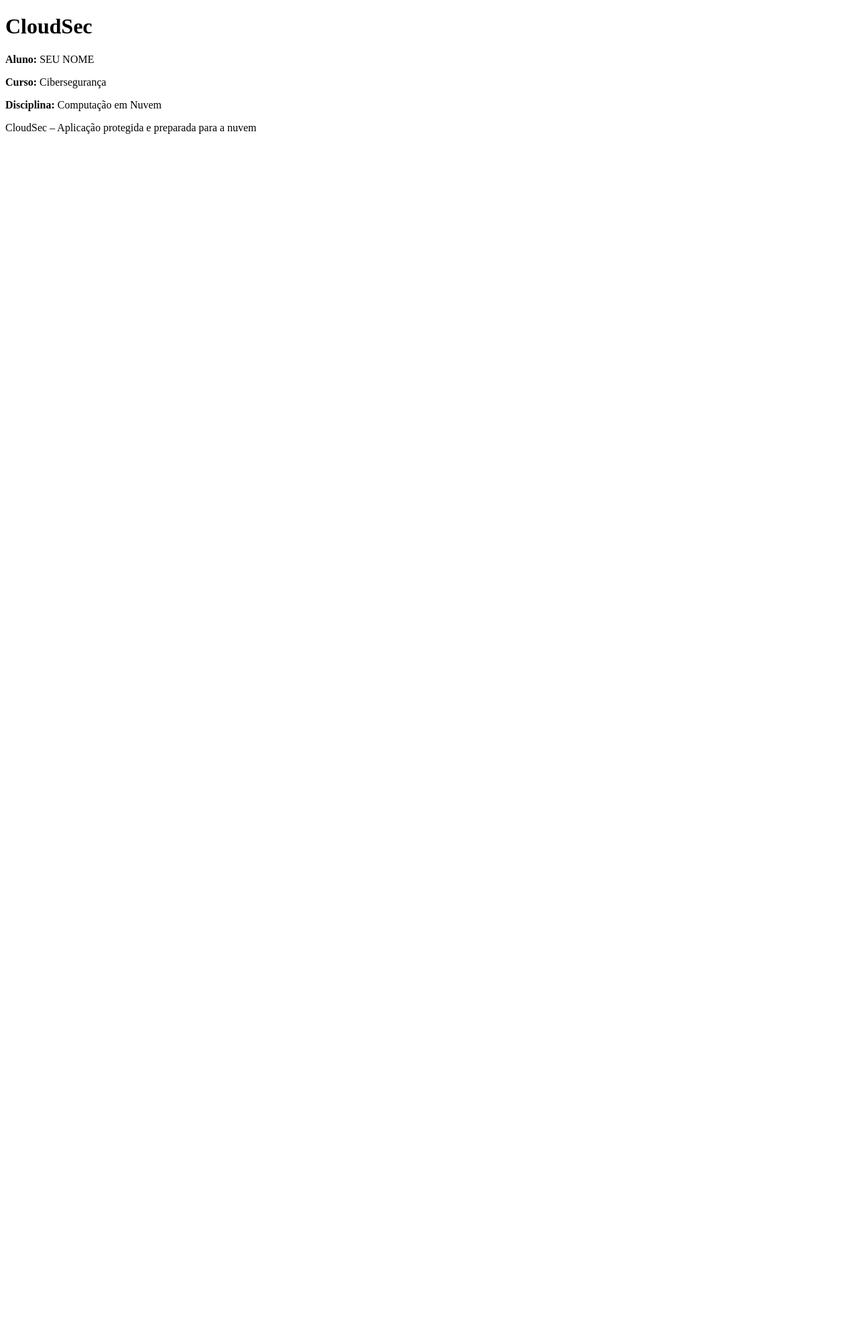
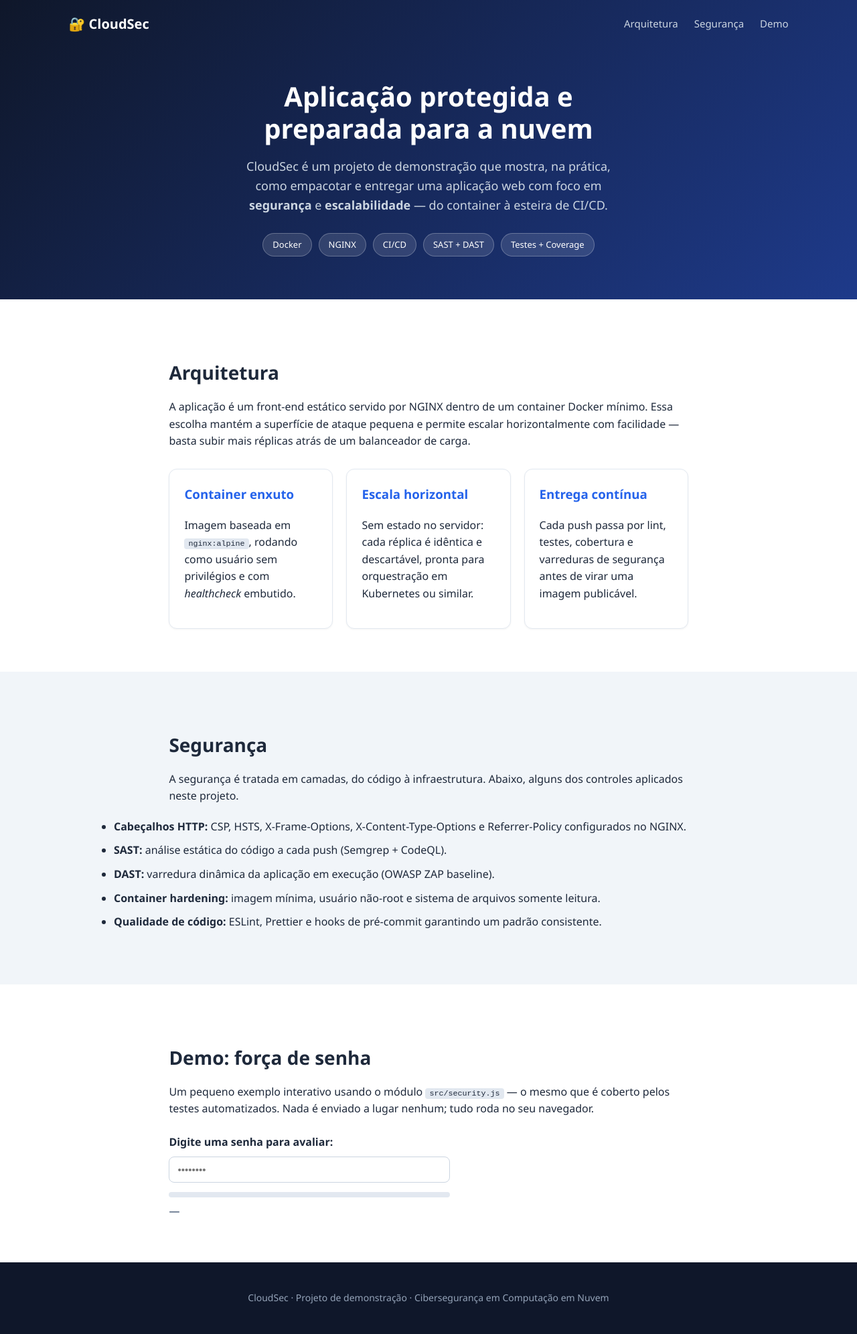
Before and after one commit to lucasrennok/cloudsec, a website: page index.html in a window 1280 px wide. Shown: the whole page at 67% size. Before the commit the page ends 800 px from the top, so only its background shows below. Drawn offline with Linux system fonts and the light colour scheme.

Commit message:
Amplia site, endurece Docker/NGINX e adiciona CI (SAST, DAST, testes e cobertura)

```diff
--- a/index.html
+++ b/index.html
@@ -1,16 +1,141 @@
-<!DOCTYPE html>
+<!doctype html>
 <html lang="pt-BR">
   <head>
-    <meta charset="UTF-8">
-    <title>CloudSec</title>
+    <meta charset="UTF-8" />
+    <meta name="viewport" content="width=device-width, initial-scale=1.0" />
+    <meta
+      name="description"
+      content="CloudSec — aplicação front-end de demonstração, protegida e preparada para a nuvem."
+    />
+    <title>CloudSec — Arquitetura segura e escalável</title>
+    <link rel="stylesheet" href="src/styles.css" />
   </head>
   <body>
-    <h1>CloudSec</h1>
-    <p><strong>Aluno:</strong> SEU NOME</p>
-    <p><strong>Curso:</strong> Cibersegurança</p>
-    <p><strong>Disciplina:</strong> Computação em Nuvem</p>
+    <header class="hero">
+      <nav class="nav">
+        <span class="brand">🔐 CloudSec</span>
+        <ul>
+          <li><a href="#arquitetura">Arquitetura</a></li>
+          <li><a href="#seguranca">Segurança</a></li>
+          <li><a href="#demo">Demo</a></li>
+        </ul>
+      </nav>
+      <div class="hero-content">
+        <h1>Aplicação protegida e preparada para a nuvem</h1>
         <p>
-        CloudSec – Aplicação protegida e preparada para a nuvem
+          CloudSec é um projeto de demonstração que mostra, na prática, como empacotar e
+          entregar uma aplicação web com foco em
+          <strong>segurança</strong> e <strong>escalabilidade</strong> — do container à
+          esteira de CI/CD.
         </p>
+        <div class="badges">
+          <span class="badge">Docker</span>
+          <span class="badge">NGINX</span>
+          <span class="badge">CI/CD</span>
+          <span class="badge">SAST + DAST</span>
+          <span class="badge">Testes + Coverage</span>
+        </div>
+      </div>
+    </header>
+
+    <main>
+      <section id="arquitetura" class="section">
+        <h2>Arquitetura</h2>
+        <p>
+          A aplicação é um front-end estático servido por NGINX dentro de um container
+          Docker mínimo. Essa escolha mantém a superfície de ataque pequena e permite
+          escalar horizontalmente com facilidade — basta subir mais réplicas atrás de um
+          balanceador de carga.
+        </p>
+        <div class="cards">
+          <article class="card">
+            <h3>Container enxuto</h3>
+            <p>
+              Imagem baseada em <code>nginx:alpine</code>, rodando como usuário sem
+              privilégios e com <em>healthcheck</em> embutido.
+            </p>
+          </article>
+          <article class="card">
+            <h3>Escala horizontal</h3>
+            <p>
+              Sem estado no servidor: cada réplica é idêntica e descartável, pronta para
+              orquestração em Kubernetes ou similar.
+            </p>
+          </article>
+          <article class="card">
+            <h3>Entrega contínua</h3>
+            <p>
+              Cada push passa por lint, testes, cobertura e varreduras de segurança antes
+              de virar uma imagem publicável.
+            </p>
+          </article>
+        </div>
+      </section>
+
+      <section id="seguranca" class="section section-alt">
+        <h2>Segurança</h2>
+        <p>
+          A segurança é tratada em camadas, do código à infraestrutura. Abaixo, alguns dos
+          controles aplicados neste projeto.
+        </p>
+        <ul class="feature-list">
+          <li>
+            <strong>Cabeçalhos HTTP:</strong> CSP, HSTS, X-Frame-Options,
+            X-Content-Type-Options e Referrer-Policy configurados no NGINX.
+          </li>
+          <li>
+            <strong>SAST:</strong> análise estática do código a cada push (Semgrep +
+            CodeQL).
+          </li>
+          <li>
+            <strong>DAST:</strong> varredura dinâmica da aplicação em execução (OWASP ZAP
+            baseline).
+          </li>
+          <li>
+            <strong>Container hardening:</strong> imagem mínima, usuário não-root e
+            sistema de arquivos somente leitura.
+          </li>
+          <li>
+            <strong>Qualidade de código:</strong> ESLint, Prettier e hooks de pré-commit
+            garantindo um padrão consistente.
+          </li>
+        </ul>
+      </section>
+
+      <section id="demo" class="section">
+        <h2>Demo: força de senha</h2>
+        <p>
+          Um pequeno exemplo interativo usando o módulo
+          <code>src/security.js</code> — o mesmo que é coberto pelos testes automatizados.
+          Nada é enviado a lugar nenhum; tudo roda no seu navegador.
+        </p>
+        <div class="demo">
+          <label for="pw">Digite uma senha para avaliar:</label>
+          <input type="password" id="pw" autocomplete="off" placeholder="••••••••" />
+          <div class="meter"><div id="meter-bar" class="meter-bar"></div></div>
+          <p id="pw-label" class="pw-label">—</p>
+        </div>
+      </section>
+    </main>
+
+    <footer class="footer">
+      <p>CloudSec · Projeto de demonstração · Cibersegurança em Computação em Nuvem</p>
+    </footer>
+
+    <script type="module">
+      import { passwordScore, passwordStrengthLabel } from "./src/security.js";
+
+      const input = document.getElementById("pw");
+      const bar = document.getElementById("meter-bar");
+      const label = document.getElementById("pw-label");
+      const colors = ["#ef4444", "#f97316", "#eab308", "#22c55e", "#16a34a"];
+
+      input.addEventListener("input", () => {
+        const score = passwordScore(input.value);
+        bar.style.width = `${(score / 4) * 100}%`;
+        bar.style.background = colors[score];
+        label.textContent = input.value ? passwordStrengthLabel(input.value) : "—";
+      });
+    </script>
   </body>
 </html>
--- /dev/null
+++ b/src/security.js
@@ -0,0 +1,55 @@
+// Pequeno módulo de utilidades de segurança usado pela página e coberto por
+// testes. São funções puras — fáceis de testar e sem dependências de DOM.
+
+/** Escapa caracteres especiais para evitar injeção de HTML (XSS básico). */
+export function escapeHtml(input) {
+  if (typeof input !== "string") return "";
+  return input
+    .replace(/&/g, "&amp;")
+    .replace(/</g, "&lt;")
+    .replace(/>/g, "&gt;")
+    .replace(/"/g, "&quot;")
+    .replace(/'/g, "&#39;");
+}
+
+/** Cabeçalhos de segurança HTTP que a aplicação deve sempre enviar. */
+export const REQUIRED_SECURITY_HEADERS = [
+  "content-security-policy",
+  "x-content-type-options",
+  "x-frame-options",
+  "referrer-policy",
+  "strict-transport-security",
+];
+
+/** Verifica se um conjunto de cabeçalhos cobre todos os exigidos. */
+export function hasAllSecurityHeaders(headers = {}) {
+  const present = new Set(Object.keys(headers).map((h) => h.toLowerCase()));
+  return REQUIRED_SECURITY_HEADERS.every((h) => present.has(h));
+}
+
+/**
+ * Calcula a força de uma senha (0 a 4) a partir de critérios simples:
+ * tamanho, letras minúsculas/maiúsculas, números e símbolos.
+ */
+export function passwordScore(password) {
+  if (typeof password !== "string" || password.length === 0) return 0;
+  let score = 0;
+  if (password.length >= 8) score++;
+  if (password.length >= 12) score++;
+  if (/[a-z]/.test(password) && /[A-Z]/.test(password)) score++;
+  if (/\d/.test(password)) score++;
+  if (/[^A-Za-z0-9]/.test(password)) score++;
+  return Math.min(score, 4);
+}
+
+const STRENGTH_LABELS = ["Muito fraca", "Fraca", "Razoável", "Boa", "Forte"];
+
+/** Rótulo legível para a força da senha. */
+export function passwordStrengthLabel(password) {
+  return STRENGTH_LABELS[passwordScore(password)];
+}
+
+/** Uma senha é considerada aceitável a partir do score 3. */
+export function isStrongPassword(password) {
+  return passwordScore(password) >= 3;
+}
--- /dev/null
+++ b/src/styles.css
@@ -0,0 +1,218 @@
+:root {
+  --bg: #0f172a;
+  --bg-alt: #f1f5f9;
+  --accent: #2563eb;
+  --accent-2: #06b6d4;
+  --text: #1e293b;
+  --muted: #64748b;
+  --card: #ffffff;
+}
+
+* {
+  box-sizing: border-box;
+}
+
+body {
+  margin: 0;
+  font-family: "Segoe UI", Roboto, Helvetica, Arial, sans-serif;
+  color: var(--text);
+  line-height: 1.6;
+}
+
+/* ---------- Hero ---------- */
+.hero {
+  background: linear-gradient(135deg, var(--bg), #1e3a8a);
+  color: #e2e8f0;
+  padding: 0 0 64px;
+}
+
+.nav {
+  display: flex;
+  justify-content: space-between;
+  align-items: center;
+  padding: 20px 8%;
+}
+
+.nav .brand {
+  font-size: 20px;
+  font-weight: 700;
+  color: #fff;
+}
+
+.nav ul {
+  display: flex;
+  gap: 24px;
+  list-style: none;
+  margin: 0;
+  padding: 0;
+}
+
+.nav a {
+  color: #cbd5e1;
+  text-decoration: none;
+  font-size: 15px;
+}
+
+.nav a:hover {
+  color: #fff;
+}
+
+.hero-content {
+  max-width: 760px;
+  margin: 48px auto 0;
+  padding: 0 8%;
+  text-align: center;
+}
+
+.hero-content h1 {
+  font-size: 40px;
+  line-height: 1.2;
+  margin-bottom: 16px;
+  color: #fff;
+}
+
+.hero-content p {
+  font-size: 18px;
+  color: #cbd5e1;
+}
+
+.badges {
+  margin-top: 28px;
+  display: flex;
+  flex-wrap: wrap;
+  gap: 10px;
+  justify-content: center;
+}
+
+.badge {
+  background: rgba(255, 255, 255, 0.12);
+  border: 1px solid rgba(255, 255, 255, 0.25);
+  color: #fff;
+  padding: 6px 14px;
+  border-radius: 999px;
+  font-size: 13px;
+}
+
+/* ---------- Sections ---------- */
+.section {
+  max-width: 980px;
+  margin: 0 auto;
+  padding: 64px 8%;
+}
+
+.section-alt {
+  background: var(--bg-alt);
+  max-width: none;
+  padding-left: 0;
+  padding-right: 0;
+}
+
+.section-alt > * {
+  max-width: 980px;
+  margin-left: auto;
+  margin-right: auto;
+  padding-left: 8%;
+  padding-right: 8%;
+}
+
+h2 {
+  font-size: 28px;
+  margin-bottom: 8px;
+}
+
+.cards {
+  display: grid;
+  grid-template-columns: repeat(auto-fit, minmax(220px, 1fr));
+  gap: 20px;
+  margin-top: 28px;
+}
+
+.card {
+  background: var(--card);
+  border: 1px solid #e2e8f0;
+  border-radius: 12px;
+  padding: 22px;
+  box-shadow: 0 1px 3px rgba(0, 0, 0, 0.05);
+}
+
+.card h3 {
+  margin-top: 0;
+  color: var(--accent);
+}
+
+.feature-list {
+  margin-top: 20px;
+  padding-left: 20px;
+}
+
+.feature-list li {
+  margin-bottom: 10px;
+}
+
+code {
+  background: #e2e8f0;
+  padding: 1px 6px;
+  border-radius: 4px;
+  font-size: 0.9em;
+}
+
+/* ---------- Demo ---------- */
+.demo {
+  margin-top: 24px;
+  max-width: 420px;
+}
+
+.demo label {
+  display: block;
+  margin-bottom: 8px;
+  font-weight: 600;
+}
+
+.demo input {
+  width: 100%;
+  padding: 10px 12px;
+  border: 1px solid #cbd5e1;
+  border-radius: 8px;
+  font-size: 15px;
+}
+
+.meter {
+  height: 8px;
+  background: #e2e8f0;
+  border-radius: 999px;
+  margin: 14px 0 8px;
+  overflow: hidden;
+}
+
+.meter-bar {
+  height: 100%;
+  width: 0;
+  background: #ef4444;
+  transition:
+    width 0.2s ease,
+    background 0.2s ease;
+}
+
+.pw-label {
+  margin: 0;
+  font-weight: 600;
+  color: var(--muted);
+}
+
+/* ---------- Footer ---------- */
+.footer {
+  background: var(--bg);
+  color: #94a3b8;
+  text-align: center;
+  padding: 28px 8%;
+  font-size: 14px;
+}
+
+@media (max-width: 600px) {
+  .nav ul {
+    display: none;
+  }
+  .hero-content h1 {
+    font-size: 30px;
+  }
+}
```
Also changed, not shown: eslint.config.js (added, +23 -0 lines), package.json (added, +28 -0 lines), tests/security.test.js (added, +61 -0 lines), vitest.config.js (added, +11 -0 lines), .github/workflows/ci.yml (added), README.md (added), preview.png (added), 6 other files. Lines whose indentation alone changed are shown as unchanged.
